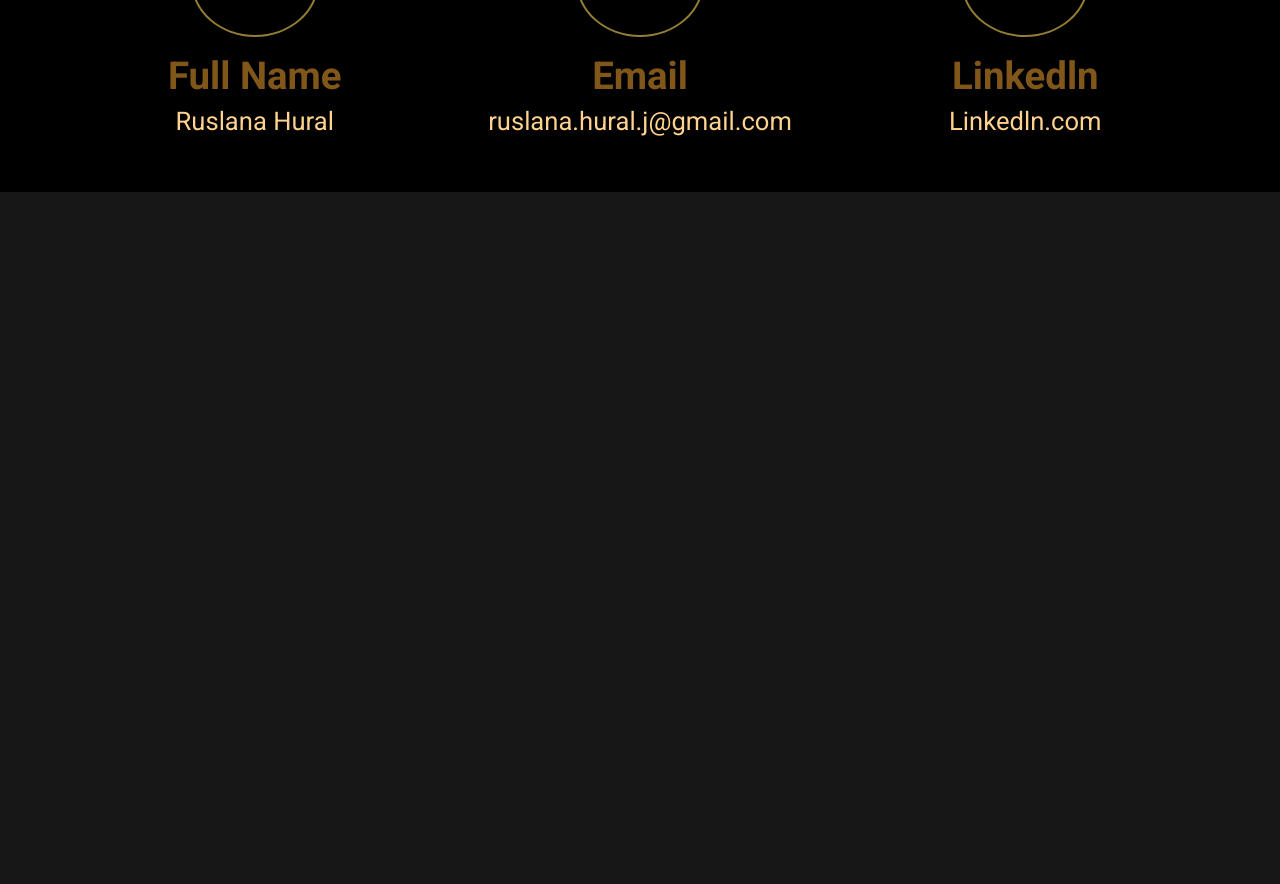
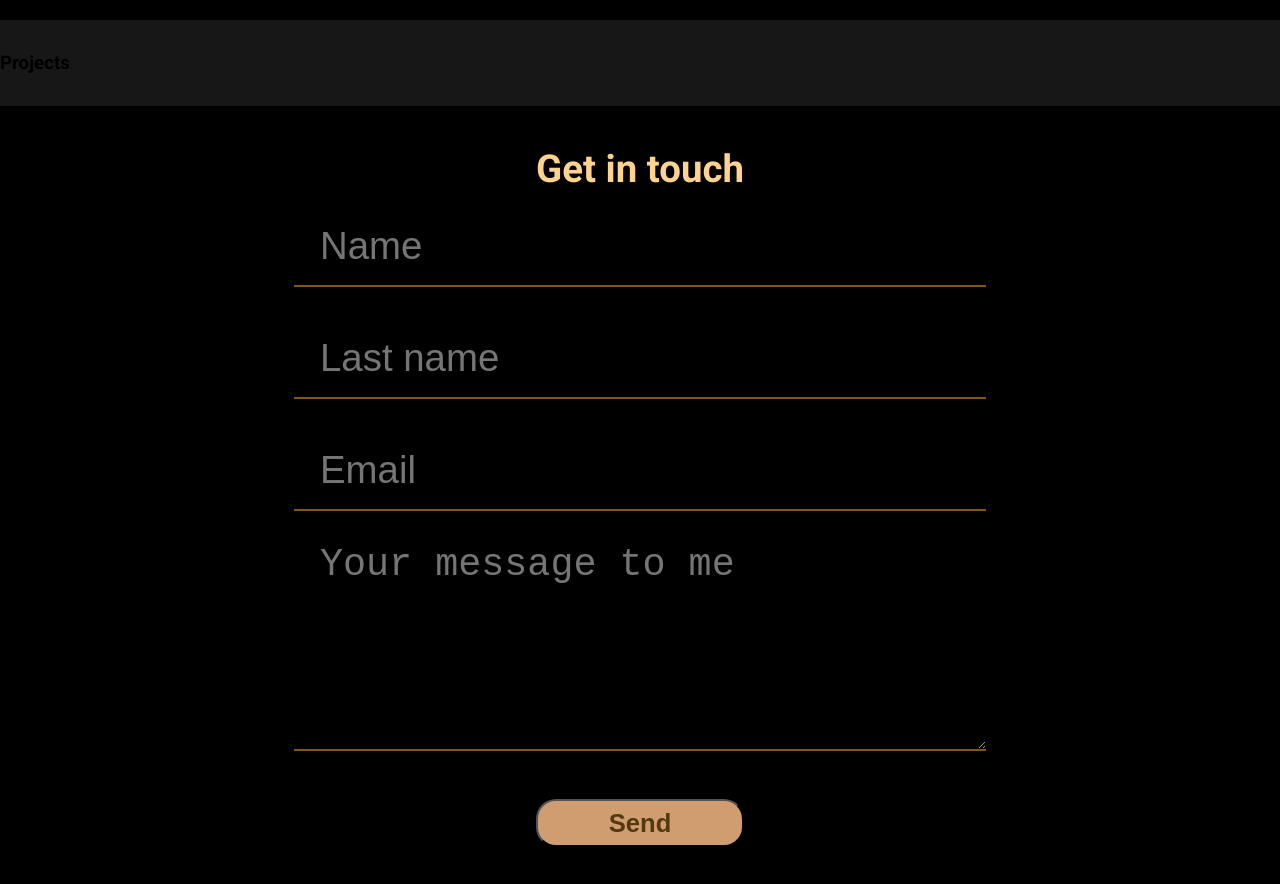
Before and after one commit to rusjah/myPortfolio, a plain HTML site: page index.html in a window 1280 px wide. Shown: the part 1384-2268 px from the top of the page. Before the commit the page ends 1576 px from the top, so only its background shows below. Drawn offline with Linux system fonts and the light colour scheme; a web font is replaced by a local one.

Commit message:
made contact section

```diff
--- a/index.html
+++ b/index.html
@@ -34,7 +34,7 @@
     <section id="about" class="about">
         <h3>About Me</h3>
         <p class="about-me">
-            "Hello, my name is Ann Merch, and I am a budding web developer. Despite being relatively new to the field, I have gained practical experience in HTML, CSS, and JavaScript. My hands-on work with Git and Figma has allowed me to contribute to the creation of functional and visually appealing websites. <br>
+            "Hello, my name is Ann Merch, and I am a budding web developer. Despite being relatively new to the field, I have gained practical experience in <strong>HTML, CSS, and JavaScript</strong>. My hands-on work with <strong>Git and Figma</strong> has allowed me to contribute to the creation of functional and visually appealing websites. <br>
             What sets me apart is not just my interest but my genuine excitement for learning and growth in the dynamic world of web development. I am committed to continually expanding my skill set and staying updated with the latest industry trends. <br>
             Outside the realm of coding, I find joy in exploring literature, immersing myself in various genres of music, and occasionally embarking on invigorating mountain hikes. These experiences not only enrich my life but also contribute to a well-rounded perspective that I bring to my work.
         </p>
@@ -57,6 +57,22 @@
         </div>
     </section>
 
+    <section id="projects" class="projects">
+        <h3>Projects</h3>
+
+    </section>
+
+    <section id="contact" class="contact">
+        <h3>Get in touch</h3>
+        <form action="" id="form" class="form">
+            <input required type="text" name="fname" id="fname" placeholder="Name">
+            <input required type="text" name="lname" id="lname"  placeholder="Last name">
+            <input required type="email" name="email" id="email"  placeholder="Email">
+            <textarea required name="message" id="message" placeholder="Your message to me"></textarea>
+            <button type="submit">Send</button>
+        </form>
+    </section>
+
    </div>
 
     <script src="./main.js"></script>
--- a/style.css
+++ b/style.css
@@ -7,6 +7,11 @@
     list-style-type: none;
     text-decoration: none;
 }
+
+html {
+    scroll-behavior: smooth;
+}
+
 :root {
     --main-color: #ffd28e;
     --block-color: #000000;
@@ -16,7 +21,6 @@ body {
     width: 100vw;
     background-color: #171717;
     font-family: 'Roboto';
-    scroll-behavior: smooth;
 }
 
 .container {
@@ -155,7 +159,7 @@ h2 {
     opacity: 0.7;
 }
 
-.about {
+.about, .contact {
     width: 100%;
     display: flex;
     flex-direction: column;
@@ -219,6 +223,42 @@ h2 {
     color: var(--main-color);
 }
 
+.form {
+    width: 90%;
+    display: flex;
+    flex-direction: column;
+    align-items: center;
+    gap: 3vh;
+}
+
+.form input {
+    width: 100%;
+    height: 6vh;
+    padding-left: 2vw;
+    background-color: transparent;
+    border: none;
+    border-bottom:2px solid #815719;
+}
+
+.form textarea {
+    width: 100%;
+    height: 12vh;
+    padding-left: 2vw;
+    background-color: transparent;
+    border: none;
+    border-bottom:2px solid #815719;
+}
+
+.form button {
+    width: 50%;
+    height: 4vh;
+    border-radius: 20px;
+    font-weight: bolder;
+    font-size: 4vw;
+    color: #533810;
+    background-color: #d09d70;
+}
+
 @media only screen and (min-width: 768px) {
 
     .nav {
@@ -258,7 +298,7 @@ h2 {
         padding: 7vh 7vw;
     }
 
-    .about h3 {
+    .about h3, .contact h3 {
         font-size: 3vw;
     }
 
@@ -273,6 +313,23 @@ h2 {
     .point {
         width: 3vw;
         height: 2vh;
+    }
+
+    .form {
+        width: 90%;
+        display: flex;
+        flex-direction: column;
+        align-items: center;
+        gap: 3vh;
+    }
+
+    .form input, .form textarea {
+       font-size: 3vw;
+    }
+
+    .form button {
+        width: 40%;
+        height: 6vh;
     }
 }
 
@@ -324,12 +381,38 @@ h2 {
         height: 54vh;
     }
 
+    .about-me {
+        font-size: 2vw;
+    }
+
     .circle {
-        height: 14vh;
+        width: 8vw;
+        height: 12vh;
     }
 
     .point {
         width: 3vw;
         height: 4vh;
     }
+
+    .form {
+        width: 60%;
+        gap: 4vh;
+    }
+
+    .form input {
+        height: 10vh;
+    }
+
+    .form textarea {
+        height: 26vh;
+    }
+
+    .form button {
+        width: 30%;
+        height: 6vh;
+        font-size: 2vw;
+        margin-top: 2vh;
+    }
+
 }
```
